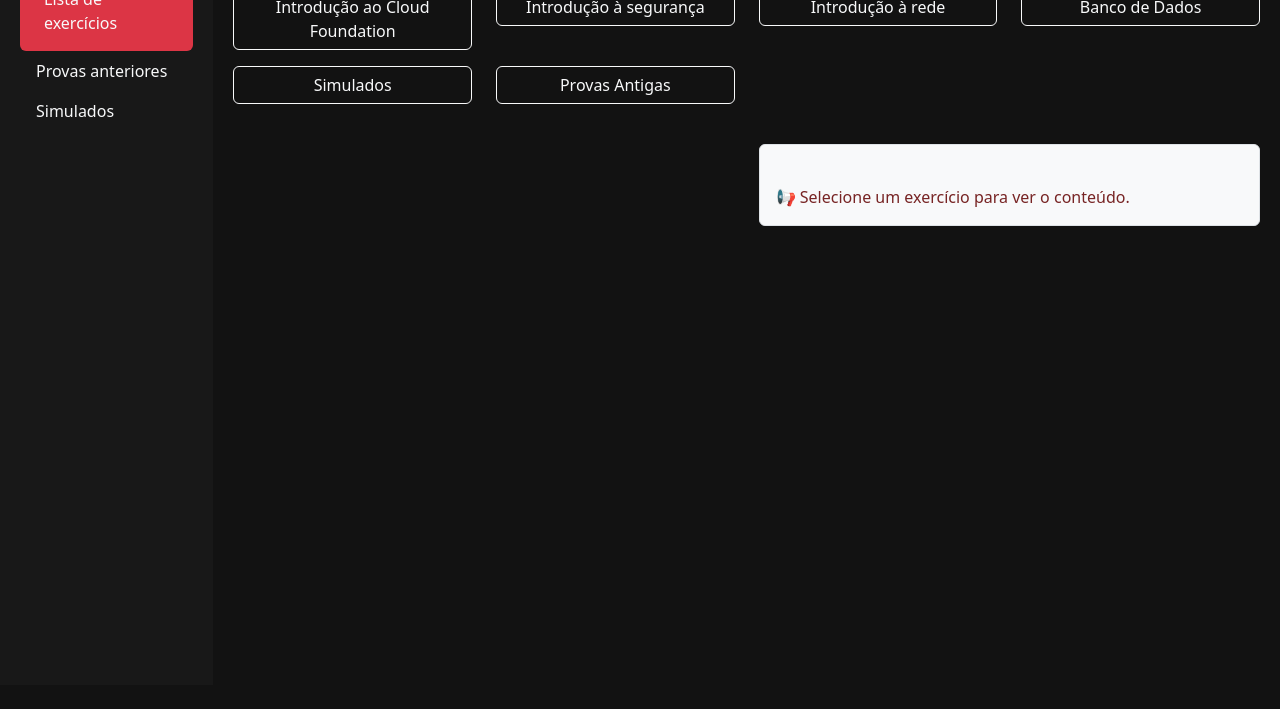
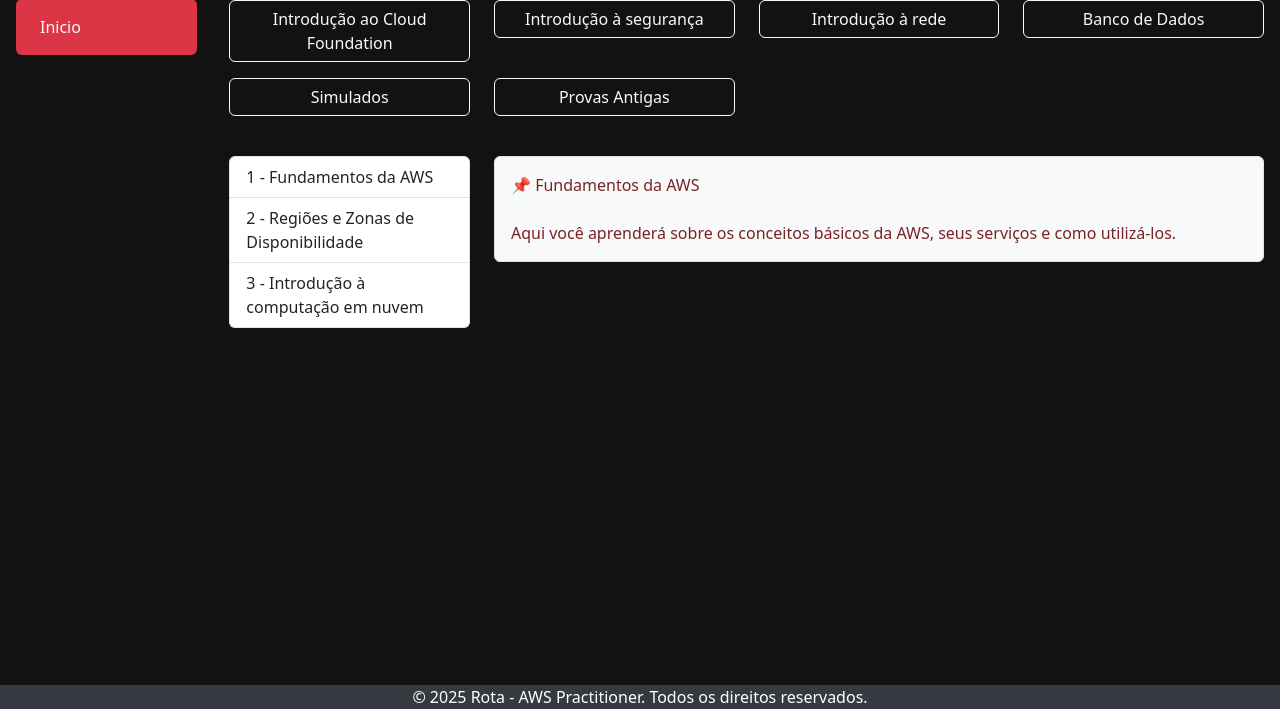
Before and after one commit to HenriquePST/ProjetoSiteAWS-, a plain HTML site: page index.html in a window 1280 px wide. Shown: the part 115-824 px from the top of the page. Before the commit the page ends 800 px from the top, so only its background shows below. Drawn offline with nearby package versions, Linux system fonts and the light colour scheme.

Commit message:
criando site

```diff
--- a/index.html
+++ b/index.html
@@ -7,58 +7,73 @@
     <link href="https://cdn.jsdelivr.net/npm/bootstrap@5.3.0/dist/css/bootstrap.min.css" rel="stylesheet">
     <link rel="stylesheet" href="style.css">
 
-    <link rel="stylesheet" href="/script.js">
 </head>
 <body>
     <div class="container-fluid">
         <div class="row">
-            <nav class="col-md-3 col-lg-2 d-md-block sidebar">
-                <h4 class="text-danger">ROTA - AWS Practitioner</h4>
-                <ul class="nav flex-column">
-                    <li class="nav-item bg-danger p-2 rounded"><a href="#" class="nav-link text-light">Lista de exercícios</a></li>
-                    <li class="nav-item"><a href="#" class="nav-link text-light">Provas anteriores</a></li>
-                    <li class="nav-item"><a href="#" class="nav-link text-light">Simulados</a></li>
+            <nav class="col-md-2 col-lg-2 d-md-block sidebar p-3">
+                <h4 class="text-danger mt-4">ROTA - AWS Practitioner</h4>
+                <ul class="nav flex-column mt-3">
+                    <li class="nav-item bg-danger p-2 rounded">
+                        <a href="#" class="nav-link text-light">Inicio</a>
+                    </li>
                 </ul>
             </nav>
-            <main class="col-md-9 col-lg-10 main-content">
+            <main class="col-md-10 col-lg-10 main-content p-3">
                 <div>
-                    <h2>Listas de Exercícios Revisão</h2>
-                    <h4>Exercícios por Matérias</h4>
+                    <h2 class="text-danger">Listas de Exercícios Revisão</h2>
+                    <h4 class="text-danger">Exercícios por Matérias</h4>
                 </div>
-                <div class="row">
+                <div class="row mt-4">
                     <div class="col-md-3 mb-3">
-                        <button class="btn btn-outline-light w-100" onclick="carregarConteudo(this.textContent)">Introdução ao Cloud Foundation</button>
+                        <button class="btn btn-outline-light w-100" onclick="carregarConteudo('Introdução ao Cloud Foundation')">Introdução ao Cloud Foundation</button>
                     </div>
                     <div class="col-md-3 mb-3">
-                        <button class="btn btn-outline-light w-100" onclick="carregarConteudo(this.textContent)">Introdução à segurança</button>
+                        <button class="btn btn-outline-light w-100" onclick="carregarConteudo('Introdução à segurança')">Introdução à segurança</button>
                     </div>
                     <div class="col-md-3 mb-3">
-                        <button class="btn btn-outline-light w-100" onclick="carregarConteudo(this.textContent)">Introdução à rede</button>
+                        <button class="btn btn-outline-light w-100" onclick="carregarConteudo('Introdução à rede')">Introdução à rede</button>
                     </div>
                     <div class="col-md-3 mb-3">
-                        <button class="btn btn-outline-light w-100" onclick="carregarConteudo(this.textContent)">Banco de Dados</button>
+                        <button class="btn btn-outline-light w-100" onclick="carregarConteudo('Banco de Dados')">Banco de Dados</button>
                     </div>
                     <div class="col-md-3 mb-3">
-                        <button class="btn btn-outline-light w-100" onclick="carregarConteudo(this.textContent)">Simulados</button>
+                        <button class="btn btn-outline-light w-100" onclick="carregarConteudo('Simulados')">Simulados</button>
                     </div>
                     <div class="col-md-3 mb-3">
-                        <button class="btn btn-outline-light w-100" onclick="carregarConteudo(this.textContent)">Provas Antigas</button>
+                        <button class="btn btn-outline-light w-100" onclick="carregarConteudo('Provas Antigas')">Provas Antigas</button>
                     </div>
                 </div>
-                <div class="row mt-4">
-                    <div class="col-md-6">
+                <div class="row mt-4 d-flex">
+                    <div class="col-md-3">
+                        <div id="titulo-exercicios"> </div>
                         <div id="lista-exercicios" class="list-group"></div>
+
                     </div>
-                    <div class="col-md-6">
+                    <div class="col-md-9">
                         <div id="texto-container" class="p-3 bg-light border rounded" style="white-space: pre-line;">
                             📢 Selecione um exercício para ver o conteúdo.
                         </div>
                     </div>
                 </div>
+
+
+
             </main>
+
         </div>
-    </div>
+
+        </div>
+        <footer class="footer">
+            &copy; 2025 Rota - AWS Practitioner. Todos os direitos reservados.
+
+        </footer>
+
+        <script src="https://cdn.jsdelivr.net/npm/marked/marked.min.js"></script>
+
     <script src="https://cdn.jsdelivr.net/npm/bootstrap@5.3.0/dist/js/bootstrap.bundle.min.js"></script>
+    <script src="https://code.jquery.com/jquery-3.6.0.min.js"></script>
 
+    <script src="script.js"></script>
 </body>
 </html>
--- a/script.js
+++ b/script.js
@@ -1,26 +1,60 @@
+const listaExercicios = document.getElementById("lista-exercicios");
+const tituloExercicios = document.getElementById("titulo-exercicios");
+const textoContainer = document.getElementById("texto-container");
+
+const exercicios = {
+  "Introdução ao Cloud Foundation": {
+    "1 - Fundamentos da AWS":
+      "📌 Fundamentos da AWS\n\nAqui você aprenderá sobre os conceitos básicos da AWS, seus serviços e como utilizá-los.",
+    "2 - Regiões e Zonas de Disponibilidade":
+      "📌 Regiões e Zonas de Disponibilidade\n\nEntenda como a AWS organiza sua infraestrutura globalmente.",
+    "3 - Introdução à computação em nuvem": "Carregando conteúdo...", // Colocamos uma mensagem de carregamento
+  }
+};
+
+async function carregarConteudoExterno(topico, nomeArquivo) {
+  try {
+    // Usando fetch para carregar o arquivo de conteúdo externo
+    const resposta = await fetch(nomeArquivo);
+    if (!resposta.ok) {
+      throw new Error("Falha ao carregar o conteúdo.");
+    }
+    const conteudo = await resposta.text();
+
+    // Atualiza o conteúdo do tópico com o conteúdo do arquivo
+    exercicios[topico]["3 - Introdução à computação em nuvem"] = conteudo;
+
+    // Agora, chamamos a função para carregar o conteúdo na página
+    carregarConteudo(topico);
+  } catch (erro) {
+    console.error("Erro ao carregar o conteúdo: ", erro);
+  }
+}
 
 function carregarConteudo(topico) {
-    let exercicios = {
-        "Introdução ao Cloud Foundation": ["Fundamentos da AWS", "Regiões e Zonas de Disponibilidade", "Modelos de Implantação"],
-        "Introdução à segurança": ["Princípios de Segurança AWS", "IAM e Controle de Acesso", "Criptografia e Proteção de Dados"],
-        "Introdução à rede": ["VPC e Sub-redes", "Roteamento e Peering", "Segurança de Rede"],
-        "Banco de Dados": ["Amazon RDS", "DynamoDB", "Estratégias de Backup"],
-        "Simulados": ["Prova Simulada 1", "Prova Simulada 2", "Prova Simulada 3"],
-        "Provas Antigas": ["Exame 2023", "Exame 2022", "Exame 2021"]
-    };
+  listaExercicios.innerHTML = ""; // Limpar os exercícios anteriores
+  tituloExercicios.textContent = "";
 
-    let conteudo = exercicios[topico] || [];
-    let listaExercicios = document.getElementById("lista-exercicios");
-    let textoContainer = document.getElementById("texto-container");
+  const listaTopico = exercicios[topico];
 
-    listaExercicios.innerHTML = "";
-    textoContainer.innerHTML = "📢 Selecione um exercício para ver o conteúdo.";
+  if (listaTopico) {
+    let primeiroExercicio = Object.keys(listaTopico)[0]; // Pegamos o primeiro exercício da lista
+    textoContainer.innerHTML = listaTopico[primeiroExercicio]; // Exibe o primeiro exercício no início
 
-    conteudo.forEach((item, index) => {
-        let button = document.createElement("button");
-        button.className = "list-group-item list-group-item-action";
-        button.textContent = `${index + 1} - ${item}`;
-        button.onclick = () => textoContainer.innerHTML = `📌 ${item}\n\nDescrição do tópico selecionado.`;
-        listaExercicios.appendChild(button);
+    Object.keys(listaTopico).forEach((item) => {
+      let button = document.createElement("button");
+      button.className = "list-group-item list-group-item-action";
+      button.textContent = item;
+      button.onclick = () => (textoContainer.innerHTML = listaTopico[item]);
+      listaExercicios.appendChild(button);
     });
+  }
 }
+
+// ⬇️ Chamamos essa função automaticamente ao carregar a página
+window.onload = () => {
+  carregarConteudo("Introdução ao Cloud Foundation"); // Define a primeira categoria como padrão
+
+  // Carregar o conteúdo do arquivo externo para o tópico "Modelos de Implantação"
+  carregarConteudoExterno("Introdução ao Cloud Foundation", "02.txt");
+};
--- a/style.css
+++ b/style.css
@@ -2,17 +2,13 @@ body {
     background-color: #121212;
     color: rgb(119, 36, 36);
 }
-.sidebar {
-    background-color: #181818;
-    height: 100vh;
-    padding: 20px;
-}
+
 .main-content {
     padding: 20px;
 }
 .card-header {
     background-color: #d9534f;
-    color: rgb(129, 16, 16);
+    color: rgb(226, 56, 56);
 }
 .btn-custom {
     background-color: #d9534f;
@@ -23,3 +19,36 @@ body {
     background-color: #dc3545; /* Vermelho Bootstrap */
     color: rgb(183, 61, 61);
 }
+
+.info-container {
+    background-color: #bea6a6;
+    color: white;
+    padding: 20px;
+    text-align: center;
+    border-radius: 8px;
+    border: 1px solid #fff;
+}
+h4,h2 {
+    color: #d9534f;
+    text-align: center;
+}
+
+
+
+.footer {
+    background-color: #343a40;
+    color: white;
+    text-align: center;
+   ;
+    }
+
+
+.container-fluid {
+    display: flex;
+    flex-direction: column;
+    min-height: 100vh; /* Faz o conteúdo ocupar a altura total da tela */
+}
+
+.main-content {
+    flex: 1; /* Faz o conteúdo ocupar o máximo possível do espaço */
+}
```
Also changed, not shown: 02.txt (added).
